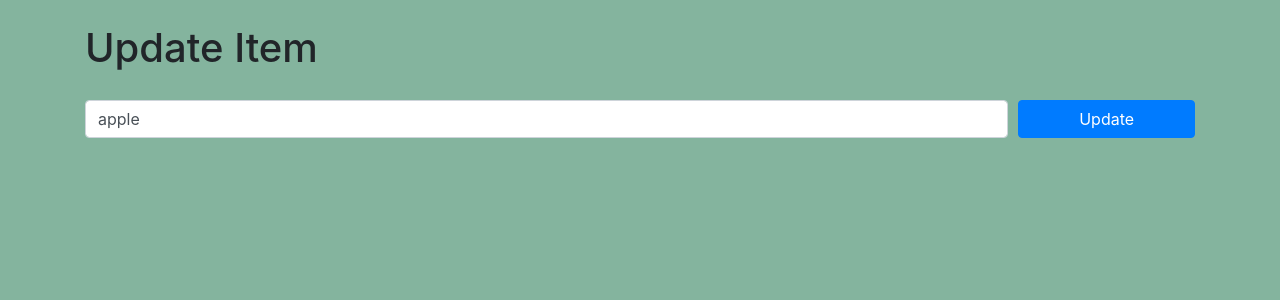
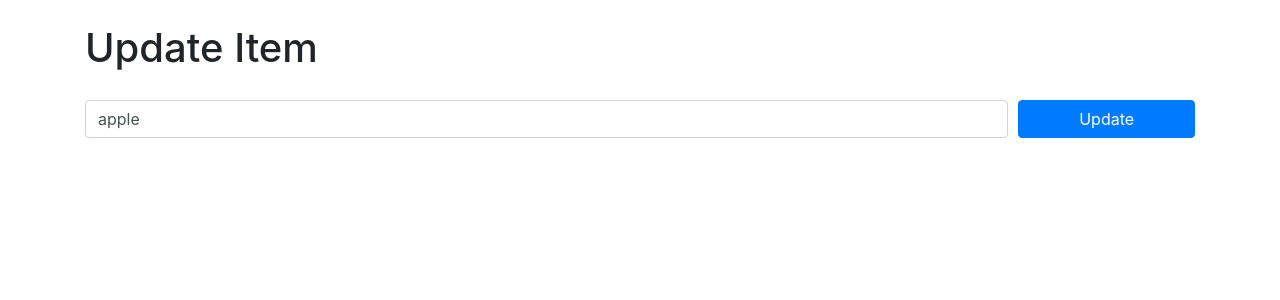
Before and after one commit to ivel2631/Basic-Inventory, a Flask app: page /update/1 in a window 1280 px wide. Shown: the top 300 px of the page. Run offline with Flask 2, Linux system fonts and the light colour scheme; data comes from the database, SQL or seed files in the repository; some libraries are stand-ins or nearby versions.

Commit message:
Update main.css

```diff
--- a/Inventory/static/css/main.css
+++ b/Inventory/static/css/main.css
@@ -1,3 +1,3 @@
 body {
-  background: rgb(132, 180, 158);
+  background: rgb((255,255,255));
 }
```
